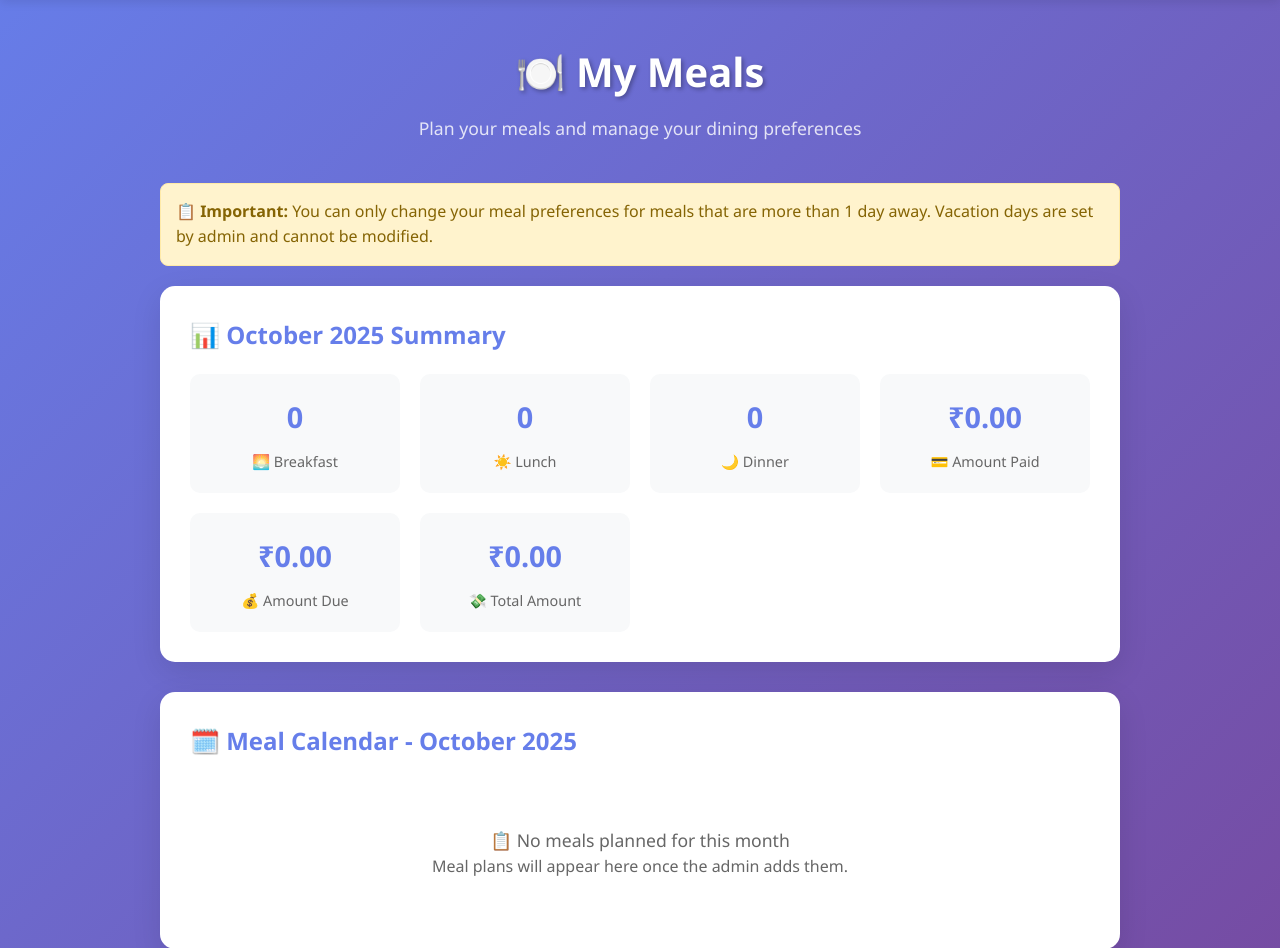
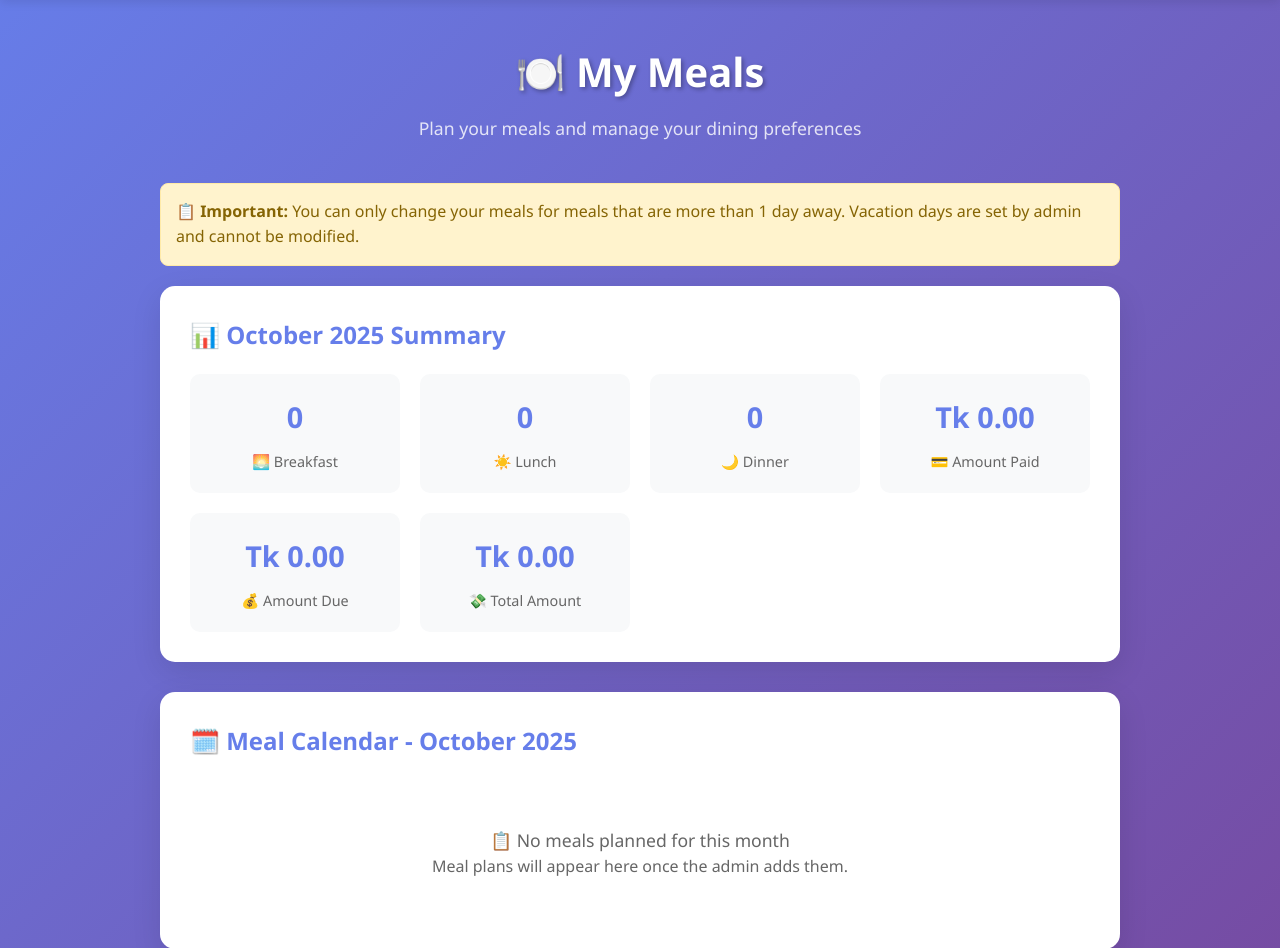
Before and after one commit to shailasnigdha/mess_master, a PHP site: page /user_meals.php in a window 1280 px wide. Shown: the part 68-1016 px from the top of the page. Run offline with PHP 8.4, Linux system fonts and the light colour scheme; a user stored in the database is signed in; data that the repository does not hold is empty.

Commit message:
fix: text issues

```diff
--- a/user_meals.php
+++ b/user_meals.php
@@ -35,7 +35,7 @@ if (isset($_POST['toggle_meal'])) {
         $stmt->bind_param("iissss", $user_id, $meal_plan_id, $meal_date, $meal_type, $new_status, $payment_choice);
 
         if ($stmt->execute()) {
-            $success = ucfirst(strtolower($meal_type)) . " preference updated successfully!";
+            $success = ucfirst(strtolower($meal_type)) . " meal updated successfully!";
 
             // Update monthly summary
             $month = date('n', strtotime($meal_date));
@@ -65,11 +65,11 @@ if (isset($_POST['toggle_meal'])) {
             $update_summary->execute();
 
         } else {
-            $error = "Error updating meal preference. Please try again.";
+            $error = "Error updating meal. Please try again.";
         }
         $stmt->close();
     } else {
-        $error = "Cannot change meal preference. You can only modify meals that are more than 1 day away.";
+        $error = "Cannot change meal. You can only modify meals that are more than 1 day away.";
     }
 }
 
@@ -347,7 +347,7 @@ if (!$monthly_summary) {
         <?php endif; ?>
 
         <div class="restriction-note">
-            <strong>📋 Important:</strong> You can only change your meal preferences for meals that are more than 1 day away.
+            <strong>📋 Important:</strong> You can only change your meals for meals that are more than 1 day away.
             Vacation days are set by admin and cannot be modified.
         </div>
 
@@ -367,15 +367,15 @@ if (!$monthly_summary) {
                     <p>🌙 Dinner</p>
                 </div>
                 <div class="summary-card">
-                    <h3>₹<?php echo number_format($monthly_summary['total_amount_paid'], 2); ?></h3>
+                    <h3>Tk <?php echo number_format($monthly_summary['total_amount_paid'], 2); ?></h3>
                     <p>💳 Amount Paid</p>
                 </div>
                 <div class="summary-card">
-                    <h3>₹<?php echo number_format($monthly_summary['total_amount_due'], 2); ?></h3>
+                    <h3>Tk <?php echo number_format($monthly_summary['total_amount_due'], 2); ?></h3>
                     <p>💰 Amount Due</p>
                 </div>
                 <div class="summary-card">
-                    <h3>₹<?php echo number_format($monthly_summary['total_amount_due'] + $monthly_summary['total_amount_paid'], 2); ?></h3>
+                    <h3>Tk <?php echo number_format($monthly_summary['total_amount_due'] + $monthly_summary['total_amount_paid'], 2); ?></h3>
                     <p>💸 Total Amount</p>
                 </div>
             </div>
@@ -415,7 +415,7 @@ if (!$monthly_summary) {
                                                 <?php echo ucfirst(strtolower($meal['meal_type'])); ?>
                                             </div>
                                             <div style="font-weight: bold; color: #667eea;">
-                                                ₹<?php echo number_format($meal['meal_price'], 2); ?>
+                                                Tk <?php echo number_format($meal['meal_price'], 2); ?>
                                             </div>
                                         </div>
 
@@ -428,8 +428,8 @@ if (!$monthly_summary) {
                                             <?php
                                             if ($availability === 'VACATION') echo '🏖️ Vacation';
                                             elseif ($availability === 'PAST') echo '⏰ Past';
-                                            elseif ($is_opted_in) echo '✅ Opted IN';
-                                            else echo '❌ Opted OFF';
+                                            elseif ($is_opted_in) echo '✅ Turned ON';
+                                            else echo '❌ Turned OFF';
                                             ?>
                                         </div>
                                     </div>
@@ -467,12 +467,12 @@ if (!$monthly_summary) {
                                                     </select>
                                                     <input type="hidden" name="new_status" value="ON">
                                                     <button type="submit" name="toggle_meal" class="toggle-btn opt-in" style="font-size: 0.8rem; padding: 4px 12px;">
-                                                        ✅ Opt IN
+                                                        ✅ Turn ON
                                                     </button>
                                                 <?php else: ?>
                                                     <input type="hidden" name="new_status" value="OFF">
                                                     <button type="submit" name="toggle_meal" class="toggle-btn opt-out" style="font-size: 0.8rem; padding: 4px 12px;">
-                                                        ❌ Opt OUT
+                                                        ❌ Turn OFF
                                                     </button>
                                                 <?php endif; ?>
                                             </form>
```
